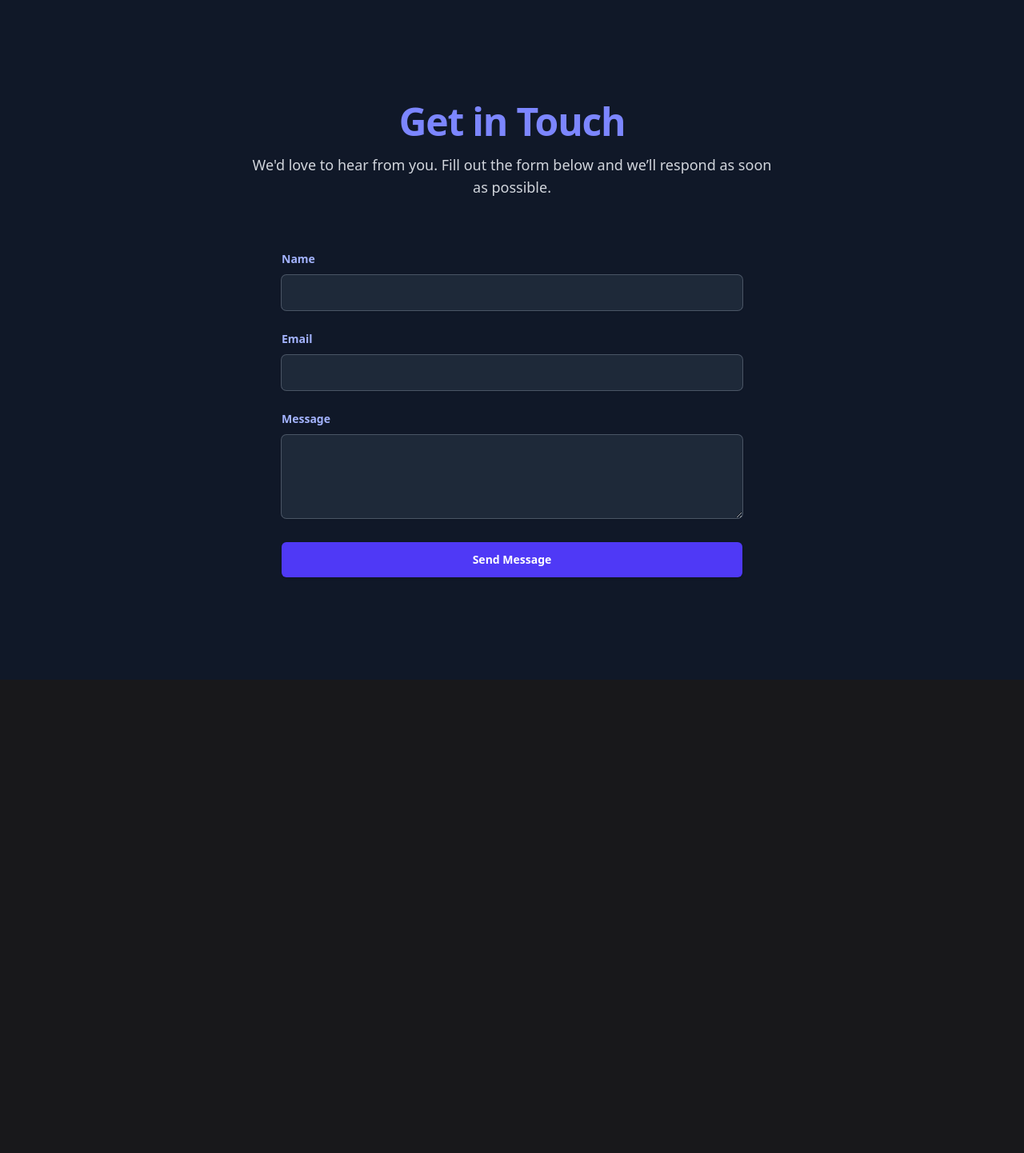
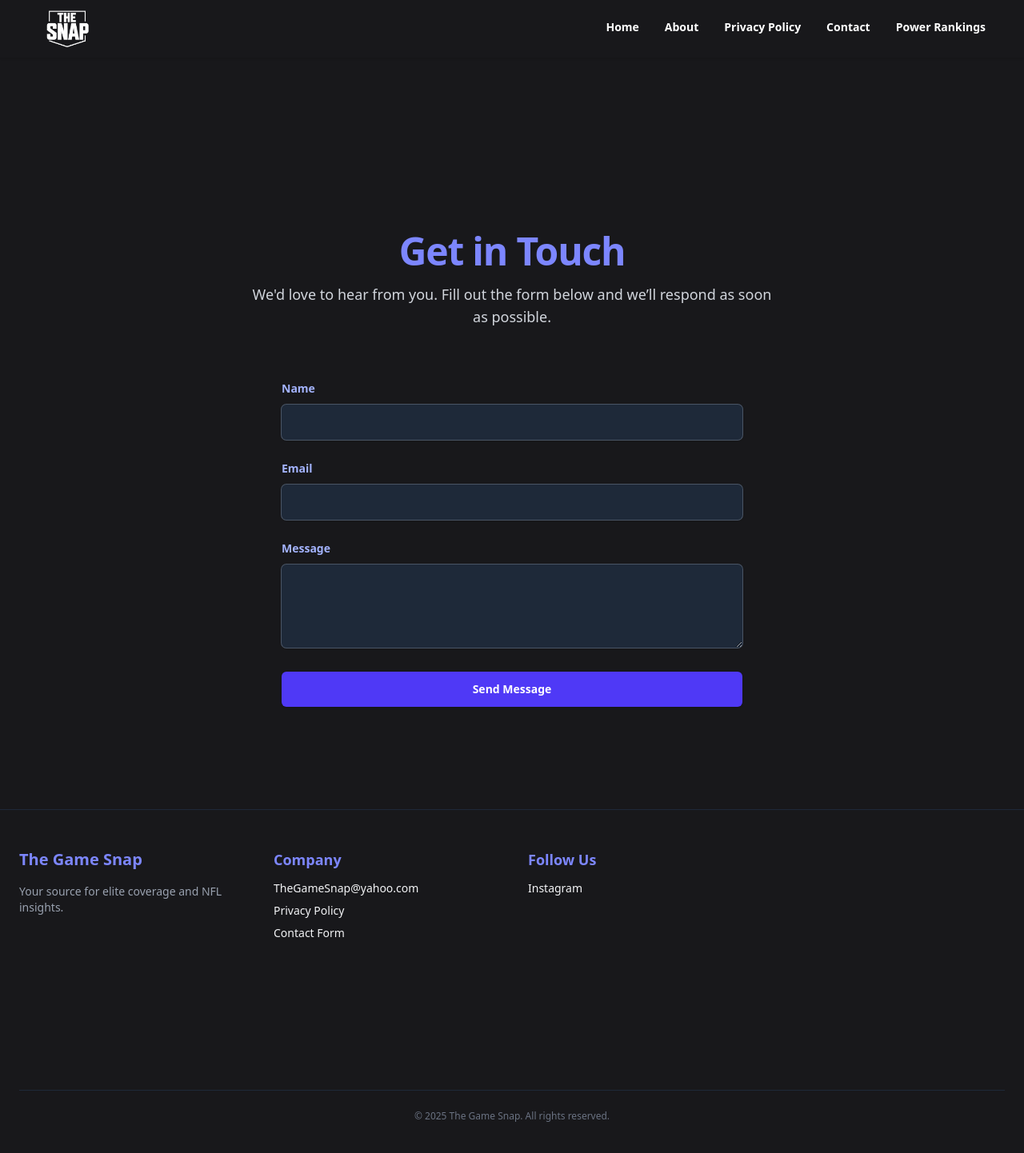
Before and after one commit to Armond-Guze/football-news, a Next.js app: page /contact in a window 1280 px wide. Shown: the top 1442 px of the page at 80% size. Before the commit the page ends 850 px from the top, so only its background shows below. Built offline with nearby package versions, Linux system fonts and the light colour scheme.

Commit message:
fix layout for studio, added layoutwrapper, fioxed bg for pages

```diff
--- a/app/about/page.jsx
+++ b/app/about/page.jsx
@@ -1,6 +1,6 @@
 export default function About() {
   return (
-    <div className="min-h-screen bg-gray-900 text-white px-6 py-24 sm:py-32 lg:px-8">
+    <div className="min-h-screen bg-background text-white px-6 py-24 sm:py-32 lg:px-8">
       <div className="max-w-3xl mx-auto">
         <h1 className="text-5xl font-bold text-indigo-400 mb-8 text-center">About The Game Snap</h1>
 
--- /dev/null
+++ b/app/components/LayoutWrapper.jsx
@@ -0,0 +1,18 @@
+'use client';
+
+import { usePathname } from 'next/navigation';
+import Navbar from './Navbar';
+import Footer from './Footer';
+
+export default function LayoutWrapper({ children }) {
+  const pathname = usePathname();
+  const isStudioRoute = pathname.startsWith('/studio');
+
+  return (
+    <>
+      {!isStudioRoute && <Navbar />}
+      <main>{children}</main>
+      {!isStudioRoute && <Footer />}
+    </>
+  );
+}
--- a/app/components/Navbar.jsx
+++ b/app/components/Navbar.jsx
@@ -48,7 +48,7 @@ export default function Navbar() {
               <Link
                 key={label}
                 href={href}
-                className="text-sm font-semibold hover:text-indigo-400 transition-colors focus:outline-none focus:ring-2 focus:ring-indigo-500"
+                className="relative text-sm font-semibold pb-1 text-white transition-colors hover:text-indigo-400 after:absolute after:bottom-0 after:left-0 after:h-[2px] after:w-0 after:bg-indigo-400 after:transition-all after:duration-300 hover:after:w-full"
               >
                 {label}
               </Link>
--- a/app/contact/page.jsx
+++ b/app/contact/page.jsx
@@ -6,7 +6,7 @@ export default function ContactPage() {
   const [state, handleSubmit] = useForm("xvgrgqzd");
 
   return (
-    <div className="min-h-screen bg-gray-900 text-white px-6 py-24 sm:py-32 lg:px-8">
+    <div className="min-h-screen bg-background text-white px-6 py-24 sm:py-32 lg:px-8">
       <div className="mx-auto max-w-2xl text-center">
         <h2 className="text-4xl font-bold tracking-tight text-indigo-400 sm:text-5xl">
           Get in Touch
--- a/app/layout.js
+++ b/app/layout.js
@@ -1,6 +1,7 @@
 import { Poppins } from "next/font/google";
 import Script from "next/script";
 import "./globals.css";
+import LayoutWrapper from "./components/LayoutWrapper";
 
 const poppins = Poppins({
   subsets: ["latin"],
@@ -30,7 +31,7 @@ export const metadata = {
     siteName: "The Game Snap",
     images: [
       {
-        url: "https://thegamesnap.com/og-default.jpg", // Optional: upload a banner here
+        url: "https://thegamesnap.com/og-default.jpg",
         width: 1200,
         height: 630,
         alt: "The Game Snap - NFL Power Rankings & Draft Coverage",
@@ -44,7 +45,7 @@ export const metadata = {
     title: "The Game Snap",
     description:
       "NFL headlines, rankings, and draft stories — your go-to source for football talk.",
-    creator: "@thegamesnap", // ← update if you ever make a Twitter
+    creator: "@thegamesnap",
     images: ["https://thegamesnap.com/og-default.jpg"],
   },
 };
@@ -53,10 +54,7 @@ export default function RootLayout({ children }) {
   return (
     <html lang="en" className={poppins.variable}>
       <head>
-        {/* Favicon */}
         <link rel="icon" href="/favicon.ico" sizes="any" />
-
-        {/* Google Analytics */}
         <Script
           async
           src="https://www.googletagmanager.com/gtag/js?id=G-0YLR2ZR8SX"
@@ -71,7 +69,10 @@ export default function RootLayout({ children }) {
           `}
         </Script>
       </head>
-      <body className="font-sans bg-background text-foreground">{children}</body>
+
+      <body className="font-sans bg-background text-foreground">
+        <LayoutWrapper>{children}</LayoutWrapper>
+      </body>
     </html>
   );
 }
--- a/app/page.js
+++ b/app/page.js
@@ -1,19 +1,14 @@
-import Navbar from "./components/Navbar";
 import Cards from "./components/Cards";
 import FeaturesSection from "./components/FeaturesSections";
-import Footer from "./components/Footer";
 import Headlines from "./components/Headlines";
-
 
 export default function Home() {
   return (
     <>
-      <Navbar />
       <main className="min-h-screen bg-slate-900">
         <Headlines />
         <Cards className="text-black mt-6" />
         <FeaturesSection />
-        <Footer />
       </main>
     </>
   );
--- a/app/privacypolicy/page.jsx
+++ b/app/privacypolicy/page.jsx
@@ -1,6 +1,6 @@
 export default function PrivacyPolicy() {
   return (
-    <div className="min-h-screen bg-gray-900 text-white py-24 px-6 sm:px-12 lg:px-24">
+    <div className="min-h-screen bg-background text-white py-24 px-6 sm:px-12 lg:px-24">
       <div className="max-w-5xl mx-auto">
         <h1 className="text-5xl font-bold text-indigo-400 mb-8 text-center">
           Privacy <span className="text-white">Policy</span>
@@ -61,7 +61,7 @@ export default function PrivacyPolicy() {
           <h2 className="text-2xl font-semibold text-indigo-300 mb-4">Your Rights</h2>
           <p className="text-gray-300 leading-relaxed">
             You have the right to access, correct, or delete your personal data. If you have questions or requests regarding your information, please contact us at&nbsp;
-            <a href="mailto:privacy@thegamesnap.com" className="text-indigo-400 underline">privacy@thegamesnap.com</a>.
+            <a href="mailto:privacy@thegamesnap.com" className="text-indigo-400 underline">thegamesnap@yahoo.com</a>.
           </p>
         </section>
 
```
Also changed, not shown: 1 other file (tests, documents, lock files or other folders).
